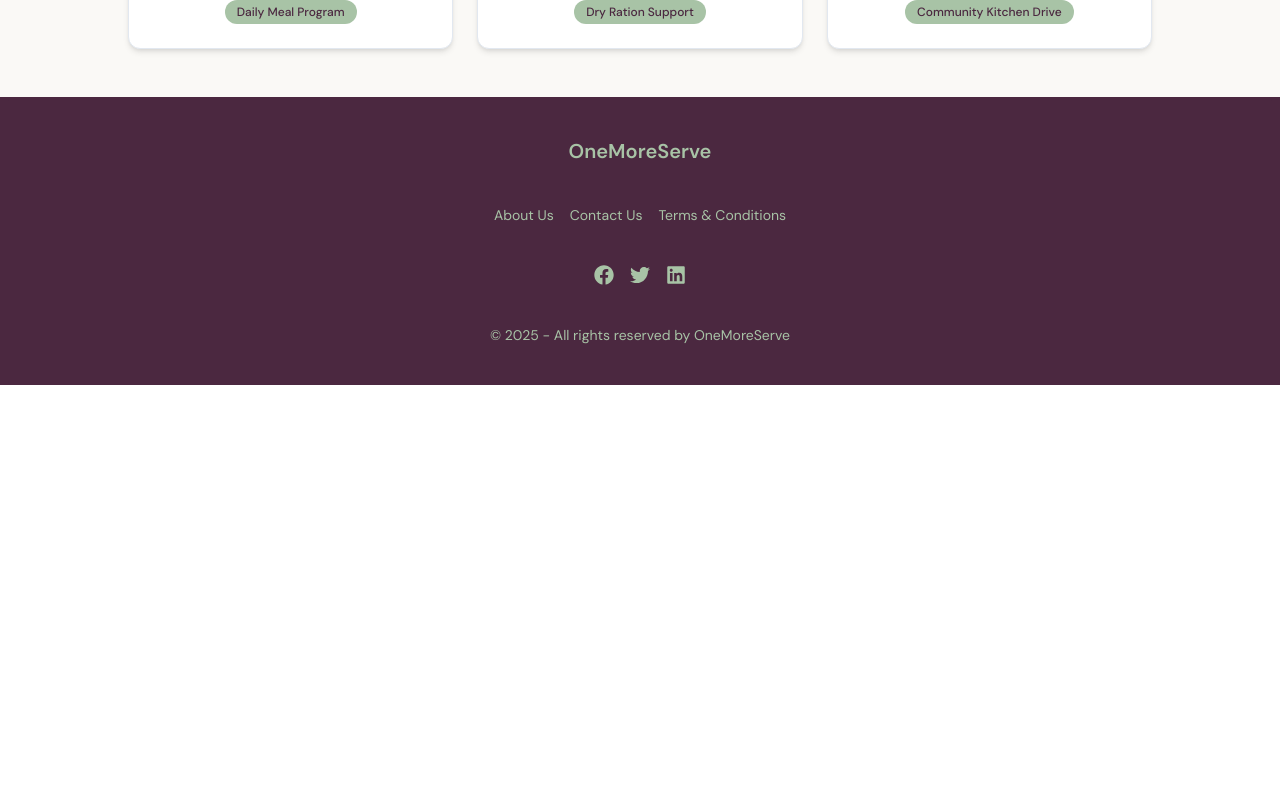
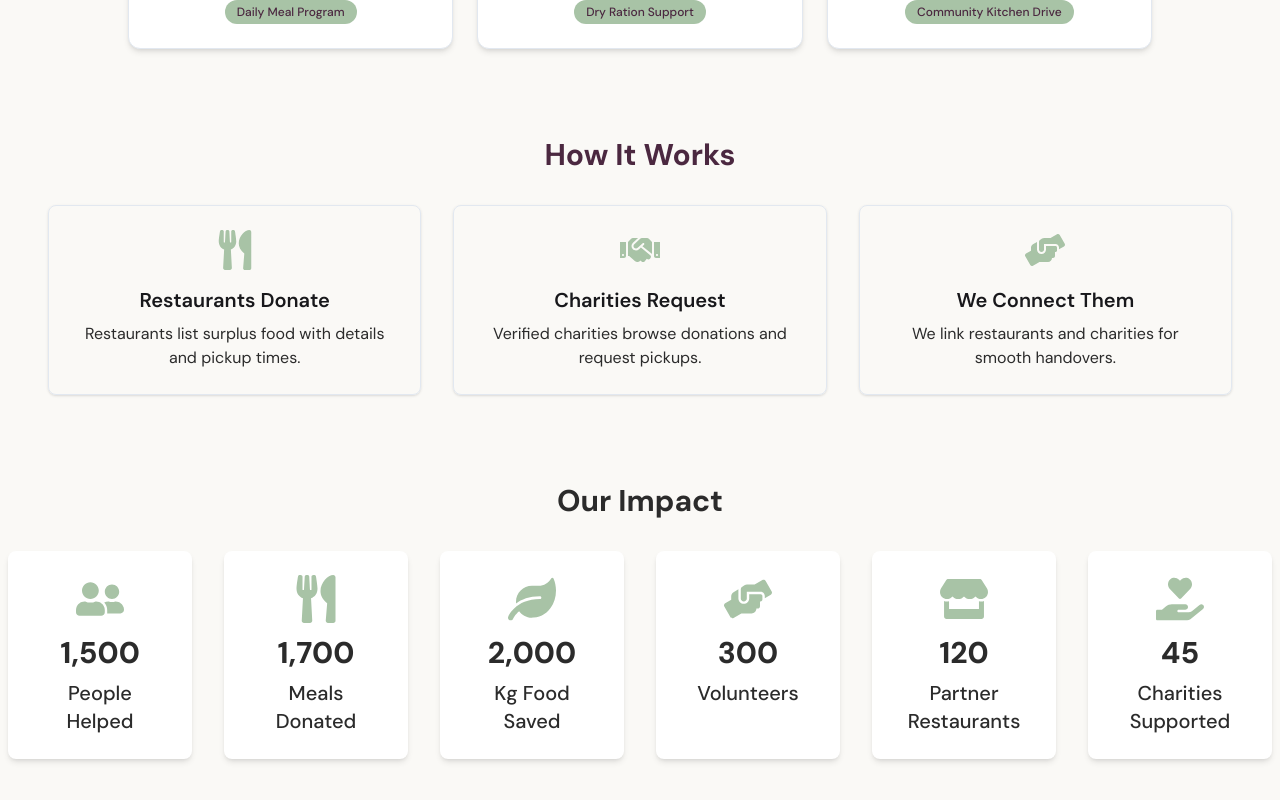
Before and after one commit to fabiha23/One-More-Serve-Client, a React (Vite) app: page / in a window 1280 px wide. Shown: the part 1680-2480 px from the top of the page. Before the commit the page ends 2065 px from the top, so only its background shows below. Built offline with nearby package versions, Linux system fonts and the light colour scheme; no server answers.

Commit message:
feat: mpactstats and howitwork section added

```diff
--- a/package.json
+++ b/package.json
@@ -15,9 +15,11 @@
     "firebase": "^11.10.0",
     "gsap": "^3.13.0",
     "react": "^19.1.0",
+    "react-countup": "^6.5.3",
     "react-dom": "^19.1.0",
     "react-hook-form": "^7.60.0",
     "react-icons": "^5.5.0",
+    "react-intersection-observer": "^9.16.0",
     "react-router": "^7.6.3",
     "sweetalert2": "^11.22.2",
     "tailwindcss": "^4.1.11"
--- a/src/pages/Home/Home.jsx
+++ b/src/pages/Home/Home.jsx
@@ -4,6 +4,8 @@ import Banner from "./Banner";
 import FeaturedDonations from "./FeaturedDonations";
 import LatestCharityRequests from "./LatestCharityRequests";
 import Footer from "../../Components/Footer";
+import HowItWorks from "./HowItWorks";
+import ImpactStats from "./ImpactStats";
 
 const Home = () => {
   return (
@@ -19,6 +21,16 @@ const Home = () => {
           <LatestCharityRequests></LatestCharityRequests>
         </div>
       </div>
+      <div className="bg-base-200 ">
+        <div className="max-w-7xl xl:mx-auto xl:px-2 lg:px-6 mx-3">
+          <HowItWorks></HowItWorks>
+        </div>
+      </div>
+      <div className="bg-base-200 ">
+        <div className="max-w-7xl xl:mx-auto xl:px-2 lg:px-6 mx-3">
+          <ImpactStats></ImpactStats>
+        </div>
+      </div>
     </div>
   );
 };
--- /dev/null
+++ b/src/pages/Home/HowItWorks.jsx
@@ -0,0 +1,41 @@
+import React from 'react';
+import { FaUtensils, FaHandshake, FaHandsHelping } from 'react-icons/fa';
+
+const HowItWorks = () => {
+  return (
+    <section className="text-center p-10">
+      <h2 className="text-3xl font-bold mb-8 text-primary">How It Works</h2>
+
+      <div className="grid md:grid-cols-3 gap-8">
+        {/* Step 1 */}
+        <div className="flex flex-col items-center p-6 border border-neutral rounded-lg shadow hover:shadow-lg transition">
+          <FaUtensils size={40} className="text-secondary mb-4" />
+          <h3 className="text-xl font-semibold mb-2">Restaurants Donate</h3>
+          <p className="text-accent">
+            Restaurants list surplus food with details and pickup times.
+          </p>
+        </div>
+
+        {/* Step 2 */}
+        <div className="flex flex-col items-center p-6 border border-neutral rounded-lg shadow hover:shadow-lg transition">
+          <FaHandshake size={40} className="text-secondary mb-4" />
+          <h3 className="text-xl font-semibold mb-2">Charities Request</h3>
+          <p className="text-accent">
+            Verified charities browse donations and request pickups.
+          </p>
+        </div>
+
+        {/* Step 3 */}
+        <div className="flex flex-col items-center p-6 border border-neutral rounded-lg shadow hover:shadow-lg transition">
+          <FaHandsHelping size={40} className="text-secondary mb-4" />
+          <h3 className="text-xl font-semibold mb-2">We Connect Them</h3>
+          <p className="text-accent">
+            We link restaurants and charities for smooth handovers.
+          </p>
+        </div>
+      </div>
+    </section>
+  );
+};
+
+export default HowItWorks;
--- /dev/null
+++ b/src/pages/Home/ImpactStats.jsx
@@ -0,0 +1,82 @@
+import React from 'react';
+import CountUp from 'react-countup';
+import { useInView } from 'react-intersection-observer';
+import {
+  FaUserFriends,
+  FaUtensils,
+  FaLeaf,
+  FaHandsHelping,
+  FaStore, // for Partner Restaurants
+  FaHandHoldingHeart, // for Charity Support
+} from 'react-icons/fa';
+
+const statsData = [
+  {
+    id: 1,
+    icon: FaUserFriends,
+    count: 1500,
+    label: 'People Helped',
+  },
+  {
+    id: 2,
+    icon: FaUtensils,
+    count: 1700,
+    label: 'Meals Donated',
+  },
+  {
+    id: 3,
+    icon: FaLeaf,
+    count: 2000,
+    label: 'Kg Food Saved',
+  },
+  {
+    id: 4,
+    icon: FaHandsHelping,
+    count: 300,
+    label: 'Volunteers',
+  },
+  {
+    id: 5,
+    icon: FaStore,
+    count: 120,
+    label: 'Partner Restaurants',
+  },
+  {
+    id: 6,
+    icon: FaHandHoldingHeart,
+    count: 45,
+    label: 'Charities Supported',
+  },
+];
+
+const ImpactStats = () => {
+  const { ref, inView } = useInView({
+    threshold: 0.3,
+    triggerOnce: true,
+  });
+
+  return (
+    <section className="py-12 rounded-lg">
+      <h2 className="text-3xl font-bold text-accent text-center mb-8">Our Impact</h2>
+      <div
+        ref={ref}
+        className="grid grid-cols-1 sm:grid-cols-2 md:grid-cols-3 lg:grid-cols-6 gap-8"
+      >
+        {statsData.map(({ id, icon: Icon, count, label }) => (
+          <div
+            key={id}
+            className="flex flex-col items-center bg-base-100 rounded-lg p-6 shadow-md"
+          >
+            <Icon className="text-secondary mb-3" size={48} />
+            <div className="text-3xl font-extrabold text-accent">
+              {inView ? <CountUp end={count} duration={2.5} separator="," /> : '0'}
+            </div>
+            <p className="mt-2 text-accent text-xl font-medium text-center">{label}</p>
+          </div>
+        ))}
+      </div>
+    </section>
+  );
+};
+
+export default ImpactStats;
```
Also changed, not shown: 1 other file (tests, documents, lock files or other folders).
